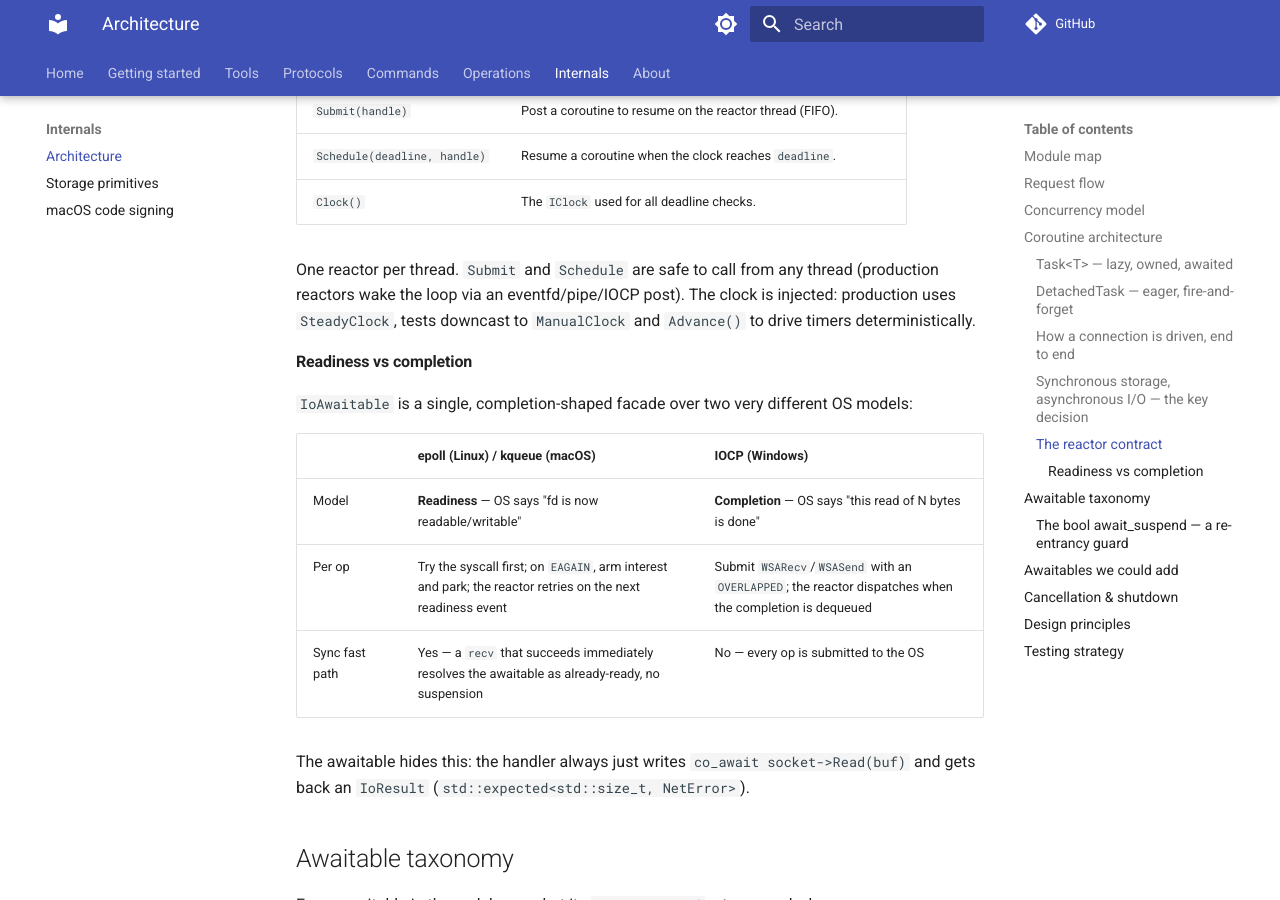
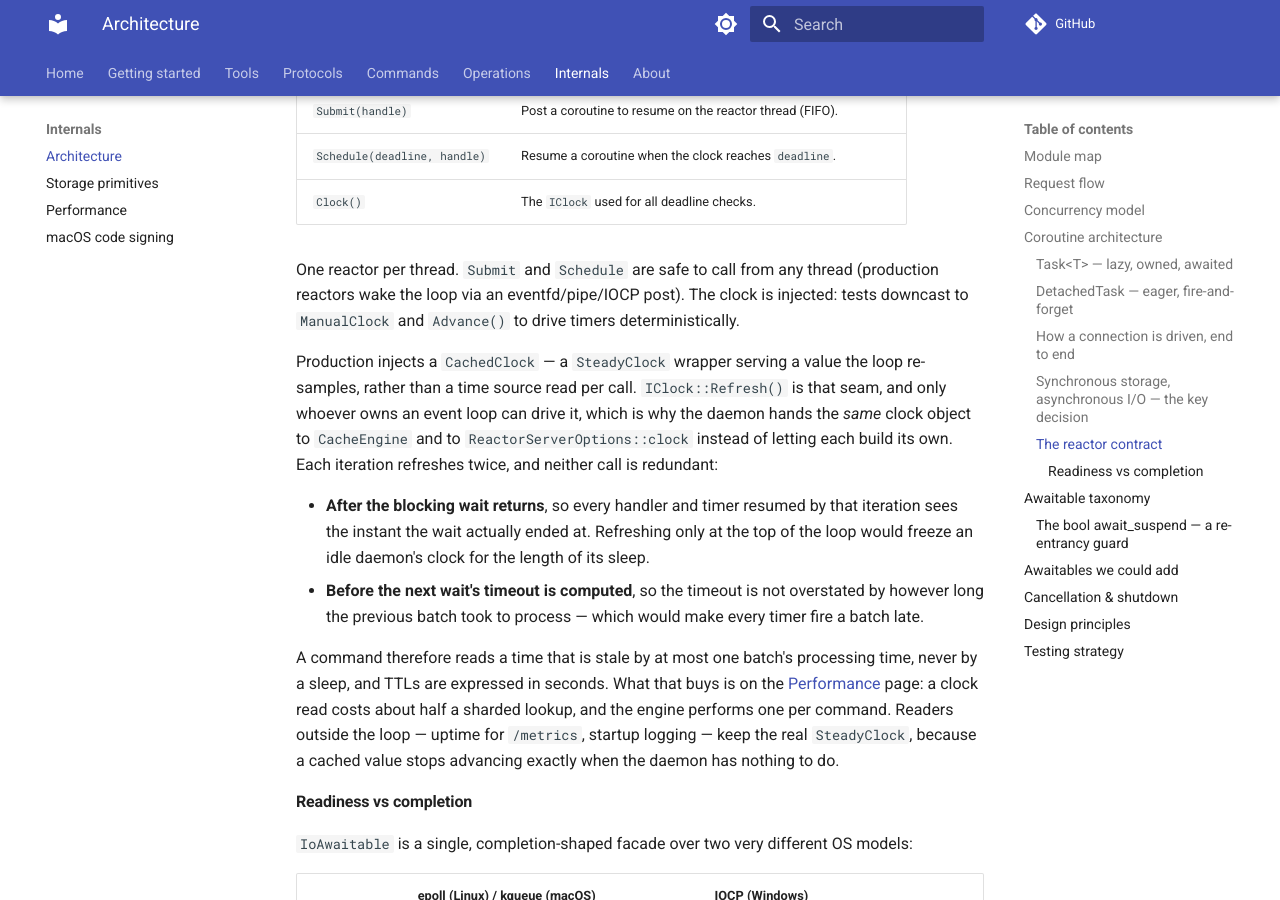
Before and after one commit to LASTRADA-Software/fastcached, an MkDocs documentation site: the page built from docs/internals/architecture.md, in a window 1280 px wide and 900 px high, scrolled down 3782 px. Built offline with MkDocs 1.6.1 and Material for MkDocs 9.7.7, drawn with Linux system fonts in a browser that asks for light colours; comment, search, counter and statistics services are not loaded; some of the changed text lies outside the part shown.

Commit message:
docs: record what the storage work measures, and fix the two pages it dated
The branch's numbers lived in a PR description and in code comments, which
is where a measurement goes to be forgotten: the next person asking "how
fast is a GET" has the wire suite, whose TCP round trip is two orders of
magnitude above the thing they are asking about, and no way to tell that
the two questions are different. So the site gets a Performance page that
states both numbers, says which suite can see which, and gives the one
metric that connects them — server CPU per operation, which is where the
in-process saving shows up over a socket and where it is 2% of the path.

Re-measured for the page rather than quoted: seven builds of the same
harness across master and each perf commit, 9 interleaved reps for ns/op
and 25 for the scaling tier. Two results worth having written down: the
16-thread inversion the branch fixes needs SRWLOCK's writer preference and
does not reproduce on Linux (where the shape is a 28% give-back past the
8-thread peak, not a fall below one thread), and the wire experiment is
bimodal unless both the daemon and the load generator are pinned — a 22%
swing on L3 domain placement, six times the effect being measured.

Two existing pages had been overtaken by the code. `architecture.md` said
production injects a `SteadyClock`; it injects a `CachedClock` the reactor
refreshes twice per iteration, and which of the two refreshes does what is
exactly the sort of thing that gets "simplified" away, so both are stated
with their reasons. `storage-primitives.md` described `InMemoryLruStorage`
as single-threaded by contract and `lastAccess` as written on every
successful Get — neither survives shared reads plus a promotion that may
skip, and the meta `l`/`h` flags and the unfetched counters ride on that
same skip.

Signed-off-by: Christian Parpart <christian@parpart.family>

````diff
--- a/docs/internals/architecture.md
+++ b/docs/internals/architecture.md
@@ -8,7 +8,7 @@
 
 ```
 src/FastCache/
-  Core/         Errors taxonomy, Clock (steady + wall), Logger, BufferPool,
+  Core/         Errors taxonomy, Clock (steady + wall + reactor-cached), Logger, BufferPool,
                 Bytes, Endian, Crc32c, StringHash, Owner, Profiling (Tracy)
   Async/        Task<T>, DetachedTask, ResumeOn, SleepUntil/SleepFor,
                 Cancellation, IReactor + TestReactor and the platform reactors
@@ -190,8 +190,30 @@
 
 One reactor per thread. `Submit` and `Schedule` are safe to call from any
 thread (production reactors wake the loop via an eventfd/pipe/IOCP post). The
-clock is injected: production uses `SteadyClock`, tests downcast to
-`ManualClock` and `Advance()` to drive timers deterministically.
+clock is injected: tests downcast to `ManualClock` and `Advance()` to drive
+timers deterministically.
+
+Production injects a `CachedClock` — a `SteadyClock` wrapper serving a value
+the loop re-samples, rather than a time source read per call. `IClock::Refresh()`
+is that seam, and only whoever owns an event loop can drive it, which is why the
+daemon hands the *same* clock object to `CacheEngine` and to
+`ReactorServerOptions::clock` instead of letting each build its own. Each
+iteration refreshes twice, and neither call is redundant:
+
+- **After the blocking wait returns**, so every handler and timer resumed by
+  that iteration sees the instant the wait actually ended at. Refreshing only at
+  the top of the loop would freeze an idle daemon's clock for the length of its
+  sleep.
+- **Before the next wait's timeout is computed**, so the timeout is not
+  overstated by however long the previous batch took to process — which would
+  make every timer fire a batch late.
+
+A command therefore reads a time that is stale by at most one batch's processing
+time, never by a sleep, and TTLs are expressed in seconds. What that buys is on
+the [Performance](performance.md) page: a clock read costs about half a sharded
+lookup, and the engine performs one per command. Readers outside the loop —
+uptime for `/metrics`, startup logging — keep the real `SteadyClock`, because a
+cached value stops advancing exactly when the daemon has nothing to do.
 
 #### Readiness vs completion
 
--- a/mkdocs.yml
+++ b/mkdocs.yml
@@ -165,6 +165,7 @@
   - Internals:
     - Architecture: internals/architecture.md
     - Storage primitives: internals/storage-primitives.md
+    - Performance: internals/performance.md
     - macOS code signing: internals/macos-code-signing.md
   - About:
     - License: about/license.md
````
Also changed, not shown: README.md (+9 -0 lines), docs/index.md (+2 -0 lines), docs/internals/performance.md (added, +191 -0 lines), docs/internals/storage-primitives.md (+24 -2 lines).
